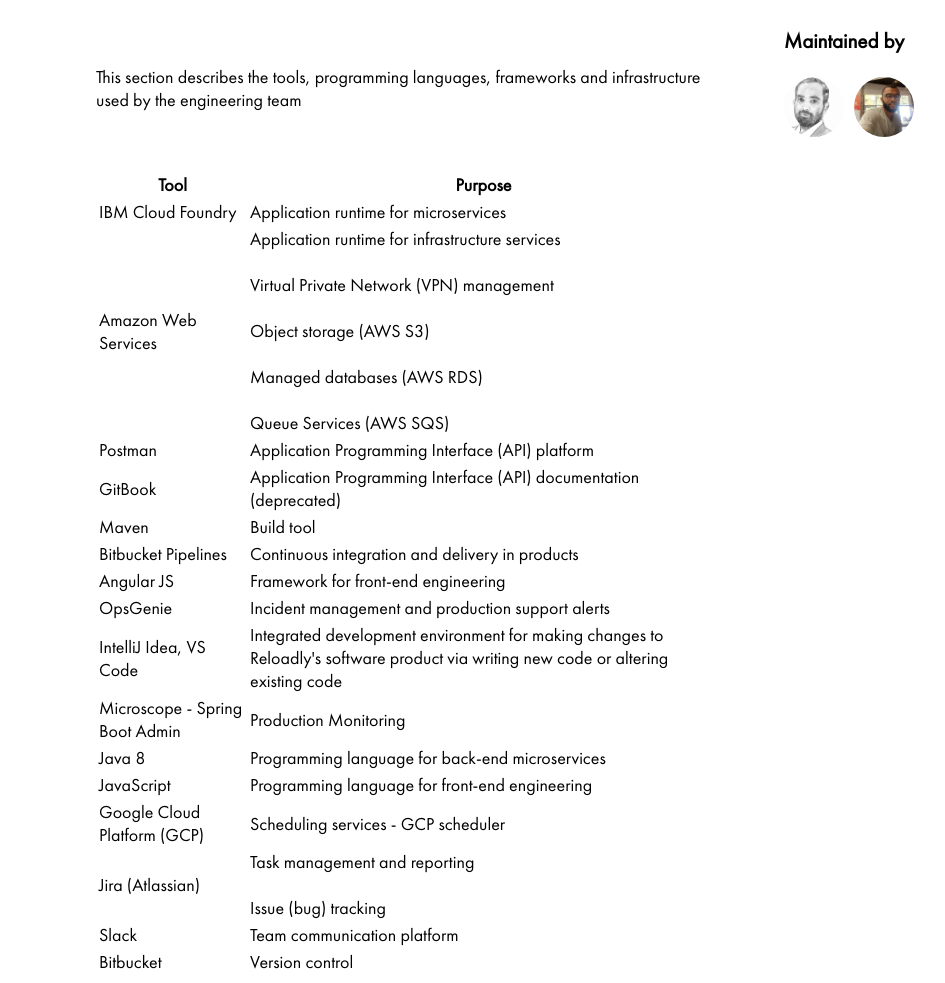
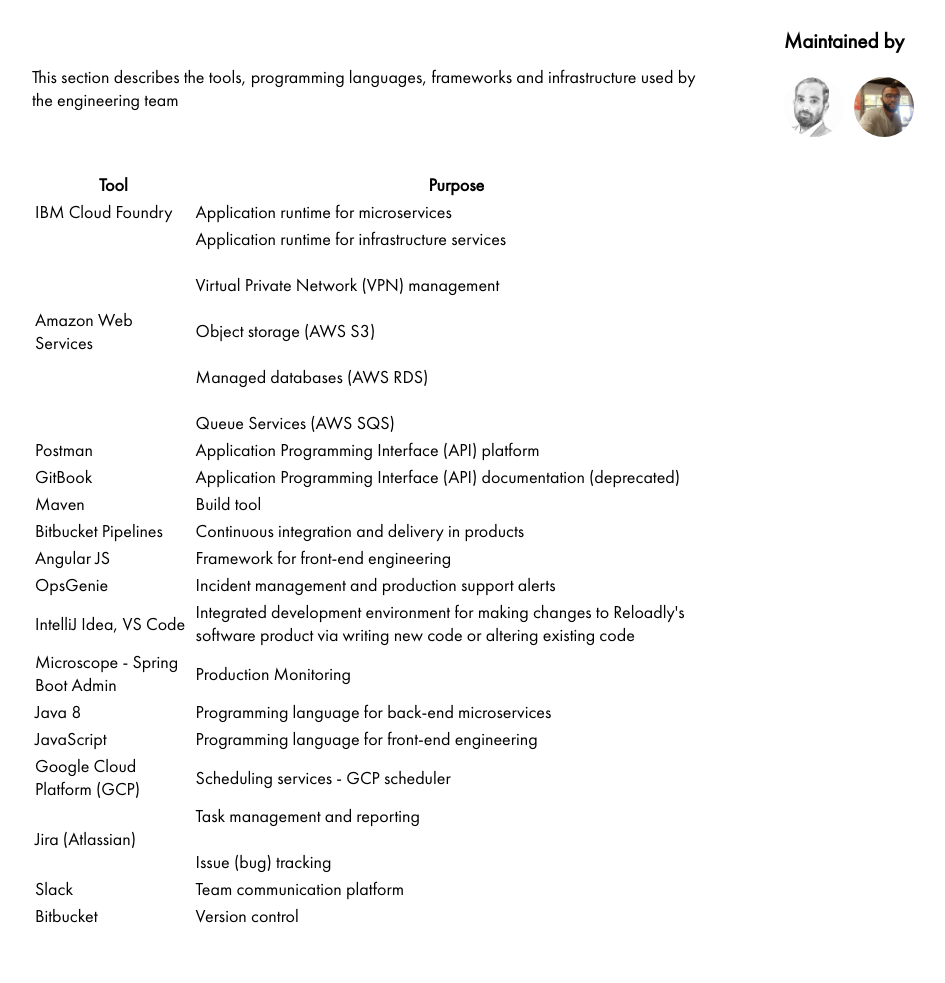
Before and after one commit to Reloadly/reloadly-handbook, a plain HTML site: page pages/engineering/tools.html in a window 1280 px wide. Shown: the whole page, without its empty margins (104-1049 px from the left). After the commit the page ends 944 px from the top, so only its background shows below. Drawn offline with Linux system fonts and the light colour scheme.

Commit message:
made changes

```diff
--- a/styles.css
+++ b/styles.css
@@ -11,7 +11,7 @@
 
 .content {
     width: 65vw;
-    margin: auto 5vw auto 15vw;
+    margin: auto 5vw auto 10vw;
 }
 
 .content img {
```
